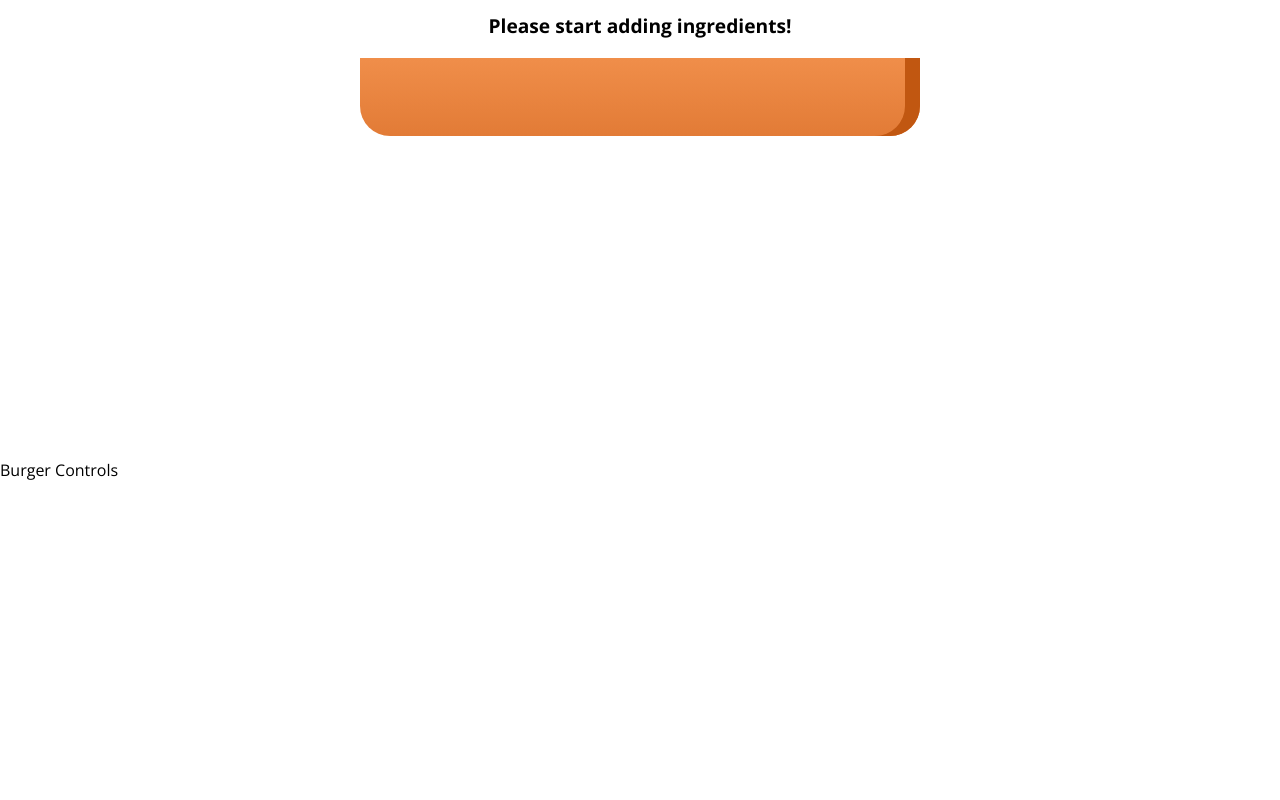
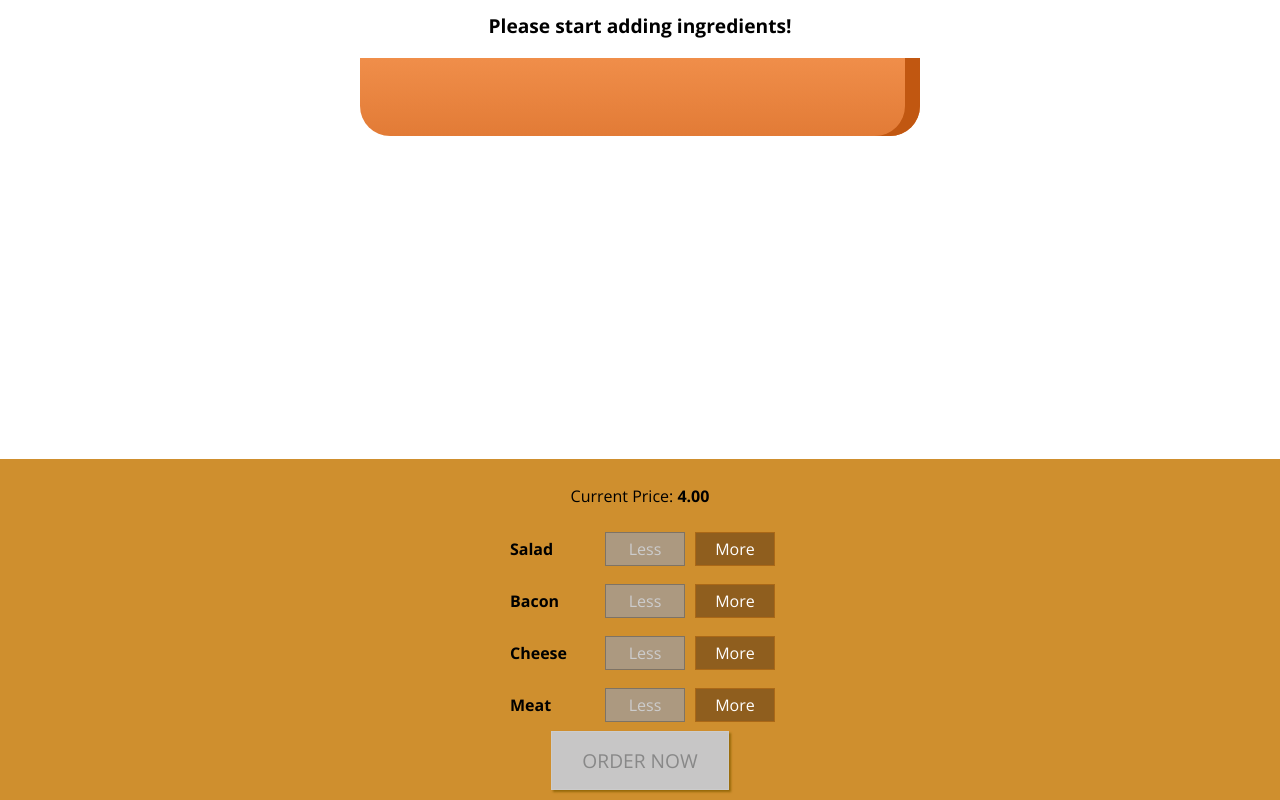
Before and after one commit to ssamsara98/React-Practice, a React app: page / in a window 1280 px wide. Shown: the part 179-979 px from the top of the page. Before the commit the page ends 800 px from the top, so only its background shows below. Built offline with nearby package versions, Linux system fonts and the light colour scheme.

Commit message:
Build Controls

```diff
--- /dev/null
+++ b/src/components/Burger/BuildControls/BuildControl/BuildControl.jsx
@@ -0,0 +1,21 @@
+import React from "react";
+
+import classes from "./BuildControl.module.css";
+
+const buildControl = (props) => (
+	<div className={classes.BuildControl}>
+		<div className={classes.Label}>{props.label}</div>
+		<button
+			className={classes.Less}
+			onClick={props.removed}
+			disabled={props.disabled}
+		>
+			Less
+		</button>
+		<button className={classes.More} onClick={props.added}>
+			More
+		</button>
+	</div>
+);
+
+export default buildControl;
--- /dev/null
+++ b/src/components/Burger/BuildControls/BuildControl/BuildControl.module.css
@@ -0,0 +1,58 @@
+.BuildControl {
+	display: flex;
+	justify-content: space-between;
+	align-items: center;
+	margin: 5px 0;
+}
+
+.BuildControl button {
+	display: block;
+	font: inherit;
+	padding: 5px;
+	margin: 0 5px;
+	width: 80px;
+	border: 1px solid #aa6817;
+	cursor: pointer;
+	outline: none;
+}
+
+.BuildControl button:disabled {
+	background-color: #ac9980;
+	border: 1px solid #7e7365;
+	color: #ccc;
+	cursor: default;
+}
+
+.BuildControl button:hover:disabled {
+	background-color: #ac9980;
+	color: #ccc;
+	cursor: not-allowed;
+}
+
+.Label {
+	padding: 10px;
+	font-weight: bold;
+	width: 80px;
+}
+
+.BuildControl .Less {
+	background-color: #d39952;
+	color: white;
+}
+
+.BuildControl .More {
+	background-color: #8f5e1e;
+	color: white;
+}
+
+.BuildControl .Less:hover,
+.BuildControl .Less:active {
+	background-color: #daa972;
+	color: white;
+}
+
+.BuildControl .More:hover,
+.BuildControl .More:active {
+	background-color: #99703f;
+	color: white;
+}
--- /dev/null
+++ b/src/components/Burger/BuildControls/BuildControls.jsx
@@ -0,0 +1,33 @@
+import React from "react";
+
+import classes from "./BuildControls.module.css";
+import BuildControl from "./BuildControl/BuildControl";
+
+const controls = [
+	{ label: "Salad", type: "salad" },
+	{ label: "Bacon", type: "bacon" },
+	{ label: "Cheese", type: "cheese" },
+	{ label: "Meat", type: "meat" },
+];
+
+const buildControls = (props) => (
+	<div className={classes.BuildControls}>
+		<p>
+			Current Price: <strong>{props.price.toFixed(2)}</strong>
+		</p>
+		{controls.map((ctrl) => (
+			<BuildControl
+				key={ctrl.label}
+				label={ctrl.label}
+				added={() => props.ingredientAdded(ctrl.type)}
+				removed={() => props.ingredientRemoved(ctrl.type)}
+				disabled={props.disabled[ctrl.type]}
+			/>
+		))}
+		<button className={classes.OrderButton} disabled={!props.purchasable}>
+			ORDER NOW
+		</button>
+	</div>
+);
+
+export default buildControls;
--- /dev/null
+++ b/src/components/Burger/BuildControls/BuildControls.module.css
@@ -0,0 +1,52 @@
+.BuildControls {
+	width: 100%;
+	background-color: #cf8f2e;
+	display: flex;
+	flex-flow: column;
+	align-items: center;
+	box-shadow: 0 2px 1px #ccc;
+	margin: auto;
+	padding: 10px 0;
+}
+
+.OrderButton {
+	background-color: #dad735;
+	outline: none;
+	cursor: pointer;
+	border: 1px solid #966909;
+	color: #966909;
+	font-family: inherit;
+	font-size: 1.2em;
+	padding: 15px 30px;
+	box-shadow: 2px 2px 2px #966909;
+}
+
+.OrderButton:hover,
+.OrderButton:active {
+	background-color: #a0db41;
+	border: 1px solid #966909;
+	color: #966909;
+}
+
+.OrderButton:disabled {
+	background-color: #c7c6c6;
+	cursor: not-allowed;
+	border: 1px solid #ccc;
+	color: #888888;
+}
+
+.OrderButton:not(:disabled) {
+	animation: enable 0.3s linear;
+}
+
+@keyframes enable {
+	0% {
+		transform: scale(1);
+	}
+	60% {
+		transform: scale(1.1);
+	}
+	100% {
+		transform: scale(1);
+	}
+}
--- a/src/components/Layout/Layout.jsx
+++ b/src/components/Layout/Layout.jsx
@@ -1,6 +1,6 @@
 import React from "react";
 
-import Aux from "../../containers/Auxiliary";
+import Aux from "../../hoc/_Aux";
 import classes from "./Layout.module.css";
 
 const layout = (props) => (
@@ -9,4 +9,5 @@
 		<main className={classes.Content}>{props.children}</main>
 	</Aux>
 );
+
 export default layout;
--- a/src/containers/BurgerBuilder/BurgerBuilder.jsx
+++ b/src/containers/BurgerBuilder/BurgerBuilder.jsx
@@ -1,7 +1,15 @@
 import React, { Component } from "react";
 
-import Aux from "../Auxiliary";
+import Aux from "../../hoc/_Aux";
 import Burger from "../../components/Burger/Burger";
+import BuildControls from "../../components/Burger/BuildControls/BuildControls";
+
+const INGREDIENT_PRICES = {
+	salad: 0.5,
+	cheese: 0.4,
+	meat: 1.3,
+	bacon: 0.7,
+};
 
 class BurgerBuilder extends Component {
 	constructor(props) {
@@ -13,14 +21,71 @@
 				cheese: 0,
 				meat: 0,
 			},
+			totalPrice: 4,
+			purchasable: false,
 		};
 	}
 
+	updatePurchaseState(ingredients) {
+		const sum = Object.keys(ingredients)
+			.map((igKey) => {
+				return ingredients[igKey];
+			})
+			.reduce((sum, el) => {
+				return sum + el;
+			}, 0);
+		this.setState({ purchasable: sum > 0 });
+	}
+
+	addIngredientHandler = (type) => {
+		const oldCount = this.state.ingredients[type];
+		const updatedCount = oldCount + 1;
+		const updatedIngredients = {
+			...this.state.ingredients,
+		};
+		updatedIngredients[type] = updatedCount;
+		const priceAddition = INGREDIENT_PRICES[type];
+		const oldPrice = this.state.totalPrice;
+		const newPrice = oldPrice + priceAddition;
+		this.setState({ totalPrice: newPrice, ingredients: updatedIngredients });
+		this.updatePurchaseState(updatedIngredients);
+	};
+
+	removeIngredientHandler = (type) => {
+		const oldCount = this.state.ingredients[type];
+		if (oldCount <= 0) {
+			return;
+		}
+		const updatedCount = oldCount - 1;
+		const updatedIngredients = {
+			...this.state.ingredients,
+		};
+		updatedIngredients[type] = updatedCount;
+		const priceDeduction = INGREDIENT_PRICES[type];
+		const oldPrice = this.state.totalPrice;
+		const newPrice = oldPrice - priceDeduction;
+		this.setState({ totalPrice: newPrice, ingredients: updatedIngredients });
+		this.updatePurchaseState(updatedIngredients);
+	};
+
 	render() {
+		const disabledInfo = {
+			...this.state.ingredients,
+		};
+		for (let key in disabledInfo) {
+			disabledInfo[key] = disabledInfo[key] <= 0;
+		}
+		// {salad: true, meat: false, ...}
 		return (
 			<Aux>
 				<Burger ingredients={this.state.ingredients} />
-				<div>Burger Controls</div>
+				<BuildControls
+					ingredientAdded={this.addIngredientHandler}
+					ingredientRemoved={this.removeIngredientHandler}
+					disabled={disabledInfo}
+					purchasable={this.state.purchasable}
+					price={this.state.totalPrice}
+				/>
 			</Aux>
 		);
 	}
```
Also changed, not shown: src/hoc/_Aux.jsx (renamed from src/containers/Auxiliary.jsx).
